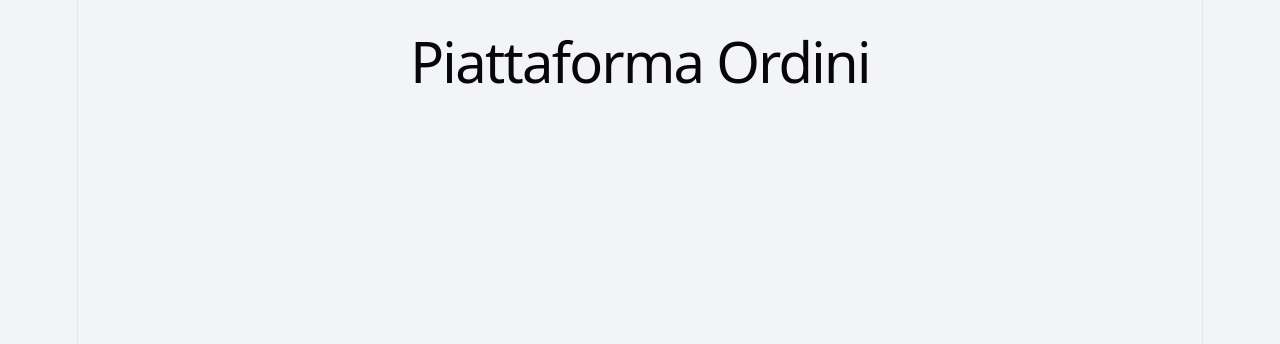
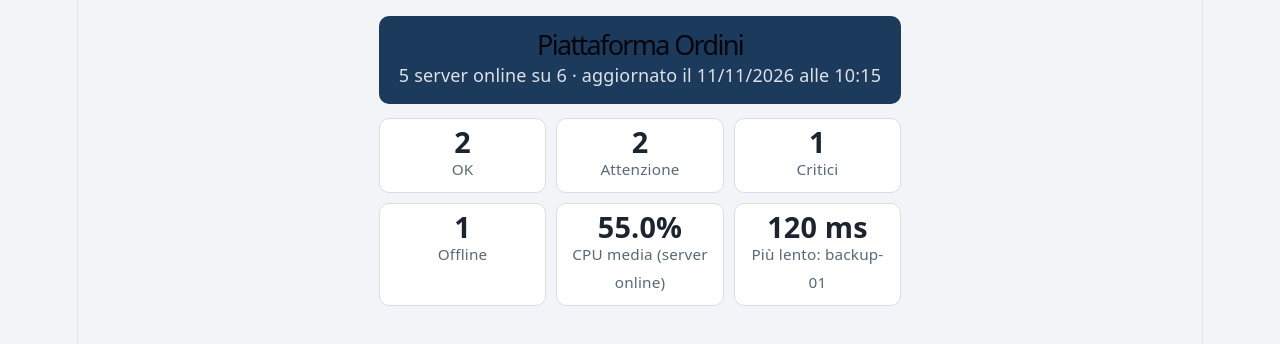
Before and after one commit to Salm08/ServerDashboard, a React (Vite) app: page / in a window 1280 px wide. Shown: the top 344 px of the page. Built offline with nearby package versions, Linux system fonts and the light colour scheme.

Commit message:
Richiesta 4

```diff
--- a/src/App.jsx
+++ b/src/App.jsx
@@ -1,21 +1,28 @@
 import "./App.css";
 import { sistema, servers, avvisi } from "./dati";
 import { statoServer, contaPerStato, cpuMedia, piuLento, trovaServer } from "./calcoli";
+import Intestazione from "./Intestazione";
+import Riepilogo from "./Riepilogo";
 
 function App() {
-  console.log(servers.length, avvisi.length);
-  console.log(statoServer(servers[0]), statoServer(servers[1]), statoServer(servers[2]));
-  console.log(statoServer(servers[3]), statoServer(servers[4]), statoServer(servers[5]));
-  console.log(contaPerStato(servers, "ok"), contaPerStato(servers, "attenzione"));
-  console.log(contaPerStato(servers, "critico"), contaPerStato(servers, "offline"));
-  console.log(cpuMedia(servers));
-  console.log(piuLento(servers).nome, piuLento(servers).latenza);
-  console.log(trovaServer(servers, "db-01").ip);
-  console.log(trovaServer(servers, "web-09"));
+const online = servers.filter((s) => s.online).length;
 
   return (
     <div className="pannello">
-      <h1>{sistema.nome}</h1>
+      <Intestazione
+        nome={sistema.nome}
+        aggiornato={sistema.aggiornato}
+        online={online}
+        totale={servers.length}
+      />
+      <Riepilogo
+        ok={contaPerStato(servers, "ok")}
+        attenzione={contaPerStato(servers, "attenzione")}
+        critici={contaPerStato(servers, "critico")}
+        offline={contaPerStato(servers, "offline")}
+        mediaCpu={cpuMedia(servers)}
+        lento={piuLento(servers)}
+      />
     </div>
   );
 }
--- /dev/null
+++ b/src/Intestazione.jsx
@@ -0,0 +1,12 @@
+function Intestazione({ nome, aggiornato, online, totale }) {
+  return (
+    <header className="intestazione">
+      <h1>{nome}</h1>
+      <p>
+        {online} server online su {totale} · aggiornato il {aggiornato}
+      </p>
+    </header>
+  );
+}
+
+export default Intestazione;
--- /dev/null
+++ b/src/Riepilogo.jsx
@@ -0,0 +1,38 @@
+function Riepilogo({ ok, attenzione, critici, offline, mediaCpu, lento }) {
+  return (
+    <section className="riepilogo">
+      <div className="casella">
+        <span className="numero">{ok}</span>
+        <span className="etichetta">OK</span>
+      </div>
+      <div className="casella">
+        <span className="numero">{attenzione}</span>
+        <span className="etichetta">Attenzione</span>
+      </div>
+      <div className="casella">
+        <span className="numero">{critici}</span>
+        <span className="etichetta">Critici</span>
+      </div>
+      <div className="casella">
+        <span className="numero">{offline}</span>
+        <span className="etichetta">Offline</span>
+      </div>
+      <div className="casella">
+        <span className="numero">
+          {mediaCpu === null ? "—" : `${mediaCpu.toFixed(1)}%`}
+        </span>
+        <span className="etichetta">CPU media (server online)</span>
+      </div>
+      <div className="casella">
+        <span className="numero">
+          {lento === null ? "—" : `${lento.latenza} ms`}
+        </span>
+        <span className="etichetta">
+          Più lento: {lento === null ? "nessuno" : lento.nome}
+        </span>
+      </div>
+    </section>
+  );
+}
+
+export default Riepilogo;
```
